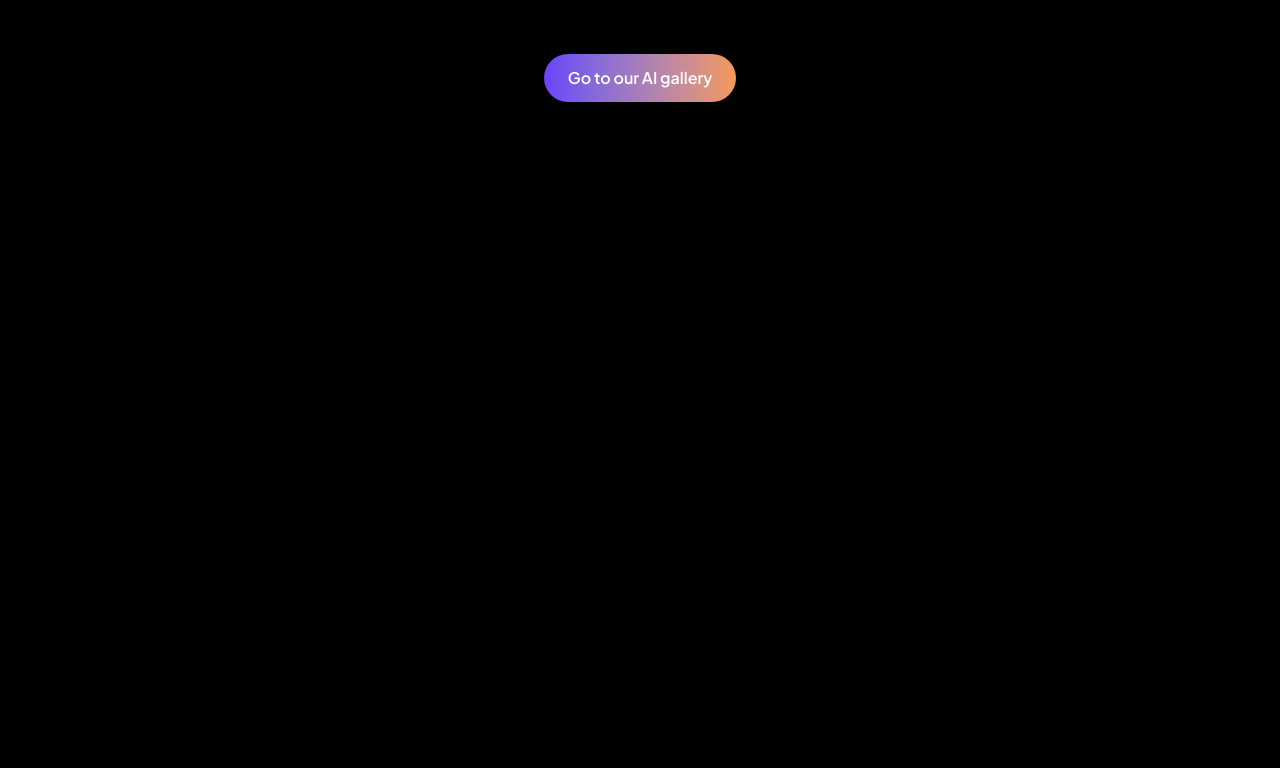
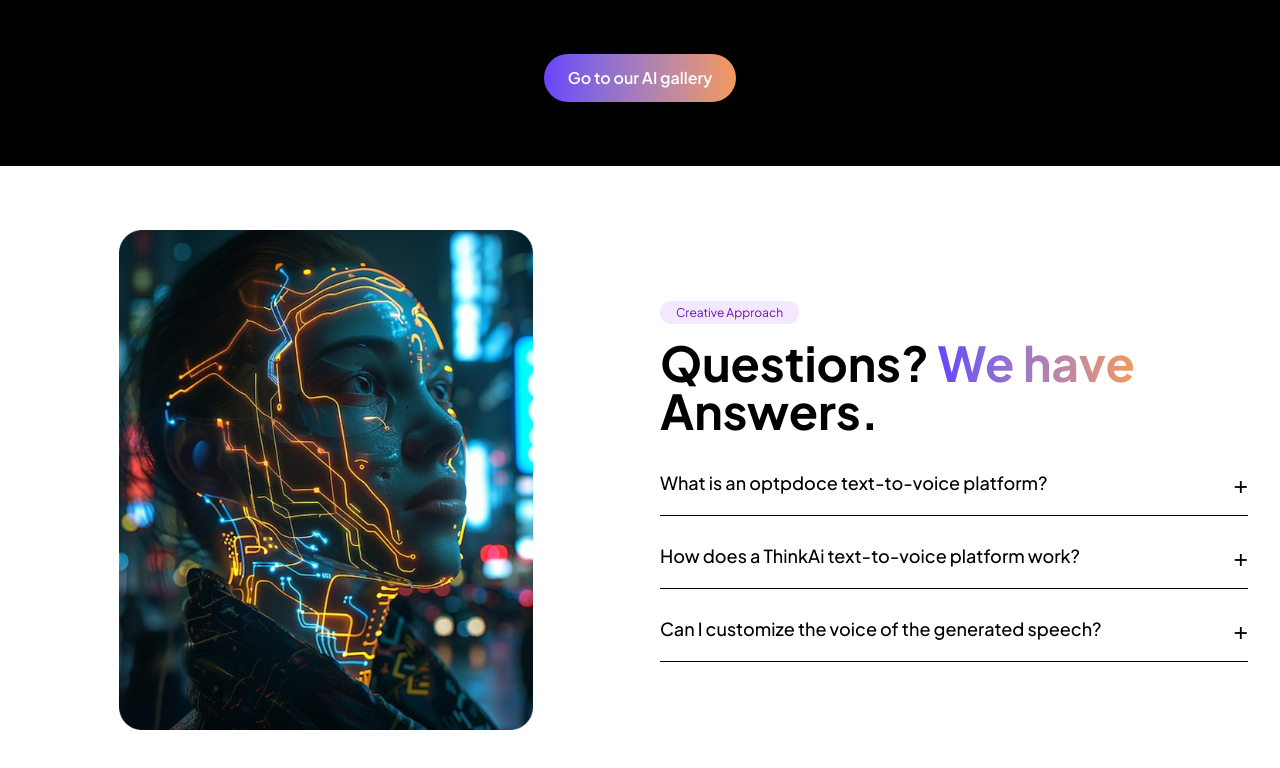
Before and after one commit to Rohitkumar1212/landingPage, a Next.js app: page / in a window 1280 px wide. Shown: the part 2796-3564 px from the top of the page. Before the commit the page ends 2962 px from the top, so only its background shows below. Built offline with nearby package versions, Linux system fonts and the light colour scheme.

Commit message:
faqwithImage done

```diff
--- a/app/globals.css
+++ b/app/globals.css
@@ -42,7 +42,11 @@ body {
   .gradient_text {
     @apply bg-gradient-to-r from-[#6A41FB] to-[#F49957] bg-clip-text text-transparent;
   }
-  /* .gradient_btn:hover {
-    @apply from-[#F49957] to-[#6A41FB];
-  } */
+  .image_hover {
+    @apply transition-transform duration-300 ease-in-out;
+  }
+
+  .image_hover:hover {
+    @apply scale-105 brightness-110;
+  }
 }
--- a/components/LandingPage/ExploreGallery/ExploreGallery.js
+++ b/components/LandingPage/ExploreGallery/ExploreGallery.js
@@ -14,7 +14,7 @@ export default function ExploreGallery() {
 
         {/* Heading */}
         <h2 className="text-3xl md:text-5xl font-bold text-center mb-6">
-          Create anything with <span className="bg-gradient-to-r from-[#6A41FB] to-[#F49957] bg-clip-text text-transparent">Optpdoce</span> AI
+          Create anything with <span className="gradient_text">Optpdoce</span> AI
         </h2>
 
         {/* Category Filters */}
@@ -32,7 +32,7 @@ export default function ExploreGallery() {
       {/* Left Big Image */}
       <div className="flex-1">
         <div className="h-[600px] overflow-hidden rounded-2xl">
-          <img src="/images/img_11.png" alt="Left" className="w-full h-full object-cover" />
+          <img src="/images/img_11.png" alt="Left" className="w-full h-full object-cover image_hover" />
         </div>
       </div>
 
@@ -40,21 +40,21 @@ export default function ExploreGallery() {
       <div className="flex flex-col gap-6 flex-2">
         <div className="flex gap-6">
           <div className="flex-1 h-[290px] overflow-hidden rounded-2xl">
-            <img src="/images/img_12.png" alt="Top Left" className="w-full h-full object-cover" />
+            <img src="/images/img_12.png" alt="Top Left" className="w-full h-full object-cover image_hover" />
           </div>
           <div className="flex-1 h-[290px] overflow-hidden rounded-2xl">
-            <img src="/images/img_13.png" alt="Top Right" className="w-full h-full object-cover" />
+            <img src="/images/img_13.png" alt="Top Right" className="w-full h-full object-cover image_hover" />
           </div>
         </div>
         <div className="h-[290px] overflow-hidden rounded-2xl">
-          <img src="/images/img_14.png" alt="Bottom" className="w-full h-full object-cover" />
+          <img src="/images/img_14.png" alt="Bottom" className="w-full h-full object-cover image_hover" />
         </div>
       </div>
 
       {/* Right Big Image */}
       <div className="flex-1">
         <div className="h-[600px] overflow-hidden rounded-2xl">
-          <img src="/images/img_15.png" alt="Right" className="w-full h-full object-cover" />
+          <img src="/images/img_15.png" alt="Right" className="w-full h-full object-cover image_hover" />
         </div>
       </div>
 
--- /dev/null
+++ b/components/LandingPage/FaqWithImage/FaqWithImage.js
@@ -0,0 +1,91 @@
+"use client";
+
+import { useState } from "react";
+
+export default function FaqWithImage() {
+  const faqs = [
+    {
+      question: "What is an optpdoce text-to-voice platform?",
+      answer: "Optpdoce's text-to-voice platform uses AI to instantly transform written text into realistic, human-like voiceovers in multiple languages and tones.",
+    },
+    {
+      question: "How does a ThinkAi text-to-voice platform work?",
+      answer: "ThinkAi’s platform analyzes your input text using deep learning models and generates high-quality audio files that sound natural and expressive, suitable for any project.",
+    },
+    {
+      question: "Can I customize the voice of the generated speech?",
+      answer: "Yes! You can choose from a variety of voices, accents, speaking speeds, and emotional tones to perfectly match your brand or project requirements.",
+    },
+  ];
+
+  const [openIndex, setOpenIndex] = useState(null);
+
+  const toggleFAQ = (index) => {
+    setOpenIndex(openIndex === index ? null : index);
+  };
+
+  return (
+    <section className="w-full px-4 md:px-8 py-16 bg-white text-black">
+      <div className="max-w-7xl mx-auto flex flex-col md:flex-row gap-10 items-center">
+
+        {/* Left Image */}
+        <div className="flex-1">
+          <img
+            src="/images/img_16.png"
+            alt="FAQ Visual"
+            className="rounded-2xl object-contain w-full h-[500px]"
+          />
+        </div>
+
+        {/* Right Content */}
+        <div className="flex-1">
+
+          {/* Small Badge */}
+          <div className="mb-4">
+            <span className="bg-purple-100 text-purple-800 text-xs px-4 py-1 rounded-full">
+              Creative Approach
+            </span>
+          </div>
+
+          {/* Main Heading */}
+          <h2 className="text-3xl md:text-5xl font-bold mb-8">
+            Questions?{" "}
+            <span className="bg-gradient-to-r from-[#6A41FB] to-[#F49957] bg-clip-text text-transparent">
+              We have
+            </span>{" "}
+            Answers.
+          </h2>
+
+          {/* FAQs List */}
+          <div className="space-y-6">
+            {faqs.map((faq, idx) => (
+              <div key={idx} className="border-b pb-4">
+
+                {/* Question */}
+                <div
+                  onClick={() => toggleFAQ(idx)}
+                  className="flex justify-between items-center cursor-pointer hover:text-[#6A41FB] transition"
+                >
+                  <span className="text-lg font-medium">{faq.question}</span>
+                  <span className="text-2xl">
+                    {openIndex === idx ? "−" : "+"}
+                  </span>
+                </div>
+
+                {/* Answer */}
+                {openIndex === idx && (
+                  <div className="mt-4 text-gray-600 text-base leading-relaxed transition-all duration-300">
+                    {faq.answer}
+                  </div>
+                )}
+
+              </div>
+            ))}
+          </div>
+
+        </div>
+
+      </div>
+    </section>
+  );
+}
--- a/components/LandingPage/LandingPage.js
+++ b/components/LandingPage/LandingPage.js
@@ -4,6 +4,7 @@ import HeroSection from "./Hero/HeroSection";
 import ShowCase from "@/components/LandingPage/ShowCase/ShowCase"
 import AIHeroSection from "@/components/LandingPage/AIHeroSection/AIHeroSection"
 import ExploreGallery from "./ExploreGallery/ExploreGallery";
+import FaqWithImage from "./FaqWithImage/FaqWithImage";
 
 const LandingPage = () => {
   return <div>
@@ -12,6 +13,7 @@ const LandingPage = () => {
     <ShowCase />
     <AIHeroSection />
     <ExploreGallery />
+    <FaqWithImage />
   </div>;
 };
 
```
